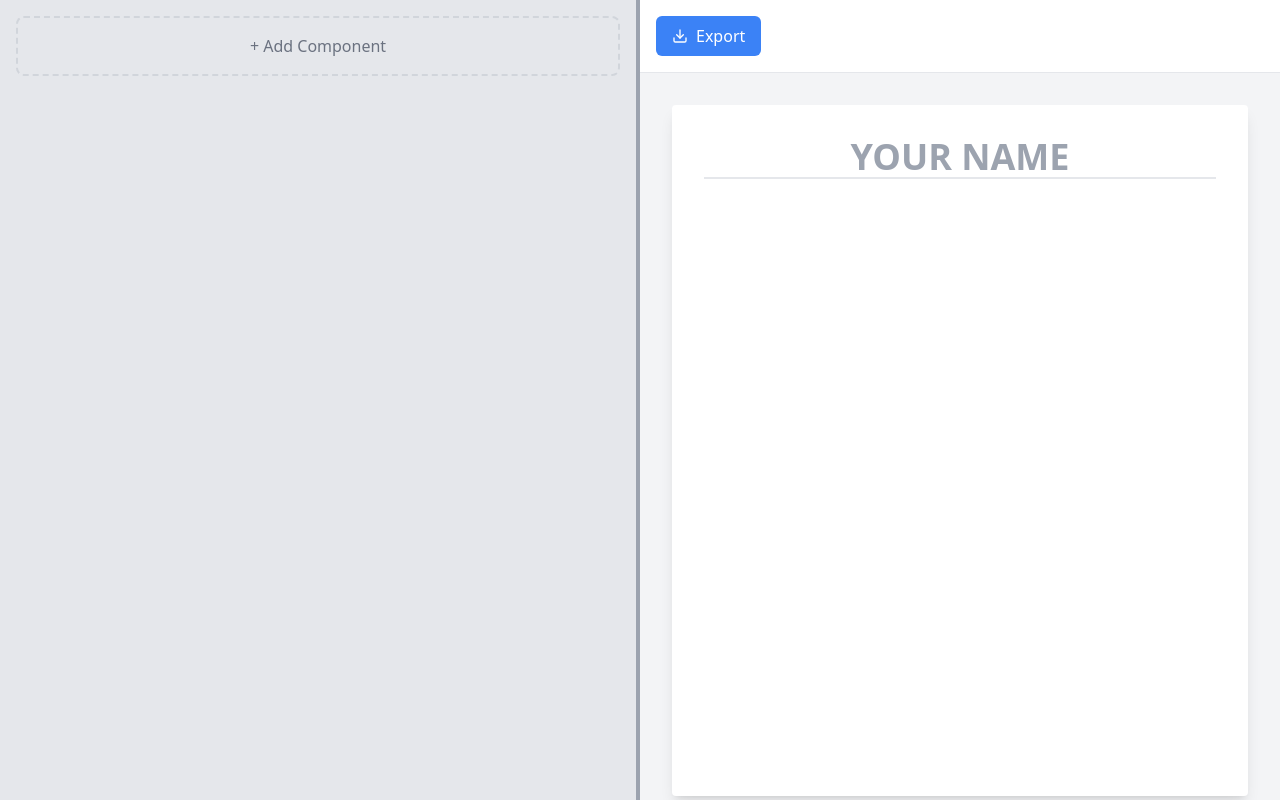
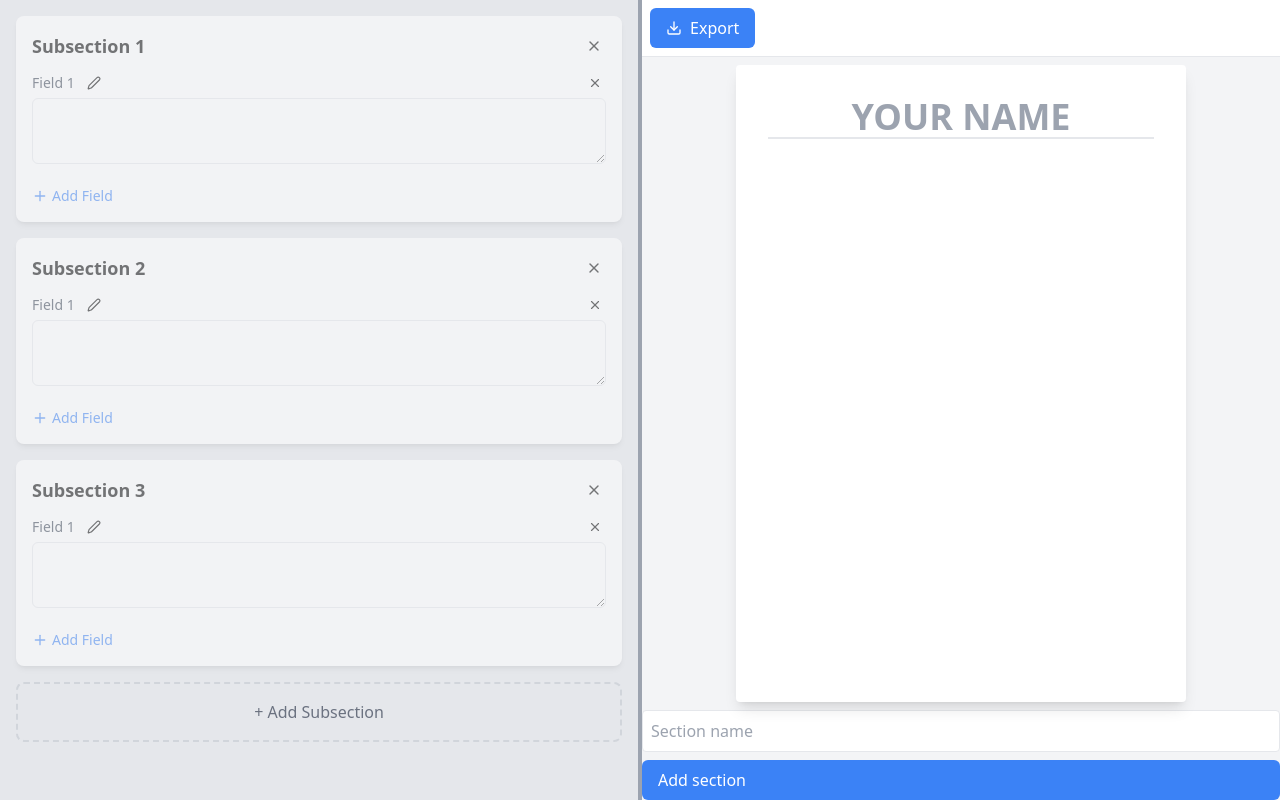
Before and after one commit to ThienDuc3112/hackNRoll25, a React (Vite) app in the folder frontend/: page /editor in a window 1280 px wide. Built offline with nearby package versions, Linux system fonts and the light colour scheme; what @react-pdf/renderer would draw is missing.

Commit message:
Add sections on left panel

```diff
--- a/frontend/src/pages/editor/editor.tsx
+++ b/frontend/src/pages/editor/editor.tsx
@@ -11,9 +11,10 @@ import { ReactNode, useState } from "react";
 import Button from "./button";
 import { PDFViewer, PDFDownloadLink } from "@react-pdf/renderer";
 import Mydocument from "./mydocument";
-import { X, Plus, Edit2, Download } from "lucide-react";
+import { X, Download } from "lucide-react";
 import { Textarea } from "./textarea";
-
+import Subsection from "./subsection";
+// import { Section } from "./section";
 ////////////////////////////////////////////////////////////////////////
 type idItem = string;
 
@@ -131,42 +132,23 @@ type SectionProp = {
   children?: ReactNode;
 };
 
-const Section = (props: SectionProp) => {
+const Section = ({ id, title, children }: SectionProp) => {
   const { isOver, setNodeRef } = useDroppable({
-    id: props.id,
+    id,
   });
+
   return (
+    <div ref={setNodeRef} className="min-w-[50px] w-full p-2">
       <div
-      ref={setNodeRef}
-      style={{
-        minWidth: 50,
-        padding: 8,
-        width: "100%",
-      }}
+        className={`border border-dashed flex flex-col min-h-[200px] ${
+          isOver ? "bg-green-500/20" : "bg-gray-100"
+        }`}
       >
-      <div
-        style={{
-          border: "dashed 1px",
-          display: "flex",
-          flexDirection: "column",
-          minHeight: "200px",
-          backgroundColor: isOver ? "green" : "grey",
-        }}
-      >
-        <span style={{ color: "white", textAlign: "center" }}>
-          {props.title}
-        </span>
-        <div style={{ width: "100%", height: "100%", margin: 0 }}>
-          {props.children}
-        </div>
+        <span className="text-center p-2 font-medium">{title}</span>
+        <div className="w-full h-full m-0">{children}</div>
       </div>
     </div>
   );
-};
-
-type ComponentProp = {
-  id: UniqueIdentifier;
-  children?: ReactNode;
 };
 
 const ExportHandler = ({ name }) => {
@@ -216,48 +198,25 @@ const ExportHandler = ({ name }) => {
   );
 };
 
-// const Component = (props: ComponentProp) => {
-//   const { attributes, listeners, transform, setNodeRef, active } = useDraggable(
-//     {
-//       id: props.id,
-//       attributes: {
-//         tabIndex: 0,
-//       },
-//     }
-//   );
-//   return (
-//     <div
-//       ref={setNodeRef}
-//       {...listeners}
-//       {...attributes}
-//       style={{
-//         border: "solid 1px",
-//         transform: CSS.Translate.toString(transform),
-//         backgroundColor: active && active.id == props.id ? "blue" : undefined,
-//         width: "fit-content",
-//         height: "fit-content",
-//       }}
-//     >
-//       {props.children}
-//     </div>
-//   );
-// };
-
 const Editor = () => {
   const [dividerPosition, setDividerPosition] = useState(50);
   const [newSectionName, setNewSectionName] = useState<string>("");
   const { editorState, move, newSection } = useEditorAtom();
-  const [components, setComponents] = useState([
-    "Education",
-    "Experience",
-    "Skills",
+  const [subsections, setSubsections] = useState([
+    "Subsection 1",
+    "Subsection 2",
+    "Subsection 3",
   ]);
-  const [newComponentName, setNewComponentName] = useState("");
+  const [newSubsectionName, setNewSubsectionName] = useState("");
+  // eslint-disable-next-line @typescript-eslint/no-explicit-any
+  const [droppedSubsections, setDroppedSubsections] = useState<any[]>([]);
   const [showNameInput, setShowNameInput] = useState(false);
   const [name, setName] = useState("");
 
-  const handleMouseDown = () => {
-    const handleMouseMove = (event: { clientX: number }) => {
+  const handleMouseDown = (e: React.MouseEvent) => {
+    e.preventDefault();
+
+    const handleMouseMove = (event: MouseEvent) => {
       const newDividerPosition = (event.clientX / window.innerWidth) * 100;
       setDividerPosition(Math.max(10, Math.min(newDividerPosition, 90)));
     };
@@ -270,35 +229,78 @@ const Editor = () => {
     window.addEventListener("mousemove", handleMouseMove);
     window.addEventListener("mouseup", handleMouseUp);
   };
+
   const onDragEnd = (e: DragEndEvent) => {
-    if (!e.over) return;
     const { over, active } = e;
-    if (!active.data.current) {
-      console.log("active:", active, "\nover:", over);
-      console.log("SOMETHING HAPPEN WTF");
+    if (!over || !active.data.current) return;
+
+    if (active.data.current.type === "subsection") {
+      handleDrop(active.data.current.name, active.data.current.fields);
       return;
     }
-    if (!over.data.current) {
-      move(active.id as string, over.id as string, 0);
-      return;
+
+    const overId = over.id as string;
+    const activeId = active.id as string;
+    const overData = over.data.current;
+
+    if (!overData) {
+      move(activeId, overId, 0);
+    } else {
+      const index = overData.items ? overData.items.length : 0;
+      move(activeId, overId, index);
     }
   };
 
-  // const removeComponent = (name) => {
-  //   setComponents(components.filter((comp) => comp !== name));
-  // };
+  // eslint-disable-next-line @typescript-eslint/no-explicit-any
+  const handleDrop = (subsectionName: string, fields: any[]) => {
+    const isAlreadyDropped = droppedSubsections.some(
+      (subsec) => subsec.name === subsectionName
+    );
 
-  const addNewComponent = () => {
-    if (newComponentName.trim()) {
-      setComponents([...components, newComponentName.trim()]);
-      setNewComponentName("");
+    if (!isAlreadyDropped) {
+      setDroppedSubsections([
+        ...droppedSubsections,
+        {
+          id: Date.now(),
+          name: subsectionName,
+          fields: fields.map((field) => ({
+            ...field,
+            content: field.content || "",
+          })),
+        },
+      ]);
+    }
+  };
+
+  const removeSubsection = (name) => {
+    setSubsections(subsections.filter((subsec) => subsec !== name));
+  };
+
+  const removeDroppedSubsection = (subsectionId) => {
+    setDroppedSubsections(
+      droppedSubsections.filter((subsec) => subsec.id !== subsectionId)
+    );
+  };
+
+  const addNewSubsection = () => {
+    if (newSubsectionName.trim()) {
+      setSubsections([...subsections, newSubsectionName.trim()]);
+      setNewSubsectionName("");
       setShowNameInput(false);
     }
   };
+
+  const updateDroppedSubsectionFields = (subsectionId, newFields) => {
+    setDroppedSubsections(
+      droppedSubsections.map((subsec) =>
+        subsec.id === subsectionId ? { ...subsec, fields: newFields } : subsec
+      )
+    );
+  };
+
   return (
     <DndContext
       onDragStart={() => {
-        //setActive(e.active.id)
         console.log(editorState);
       }}
       onDragEnd={onDragEnd}
@@ -311,18 +313,31 @@ const Editor = () => {
           className="flex h-full flex-col bg-gray-200 p-4 overflow-y-auto"
           style={{ width: `${dividerPosition}%` }}
         >
+          {subsections.map((name) => (
+            <Subsection
+              key={name}
+              name={name}
+              onRemove={() => removeSubsection(name)}
+            />
+          ))}
           {showNameInput ? (
             <div className="w-full p-4 mb-4 border-2 border-dashed border-gray-300 rounded-lg">
               <input
                 type="text"
-                value={newComponentName}
-                onChange={(e) => setNewComponentName(e.target.value)}
+                value={newSectionName}
+                onChange={(e) => setNewSectionName(e.target.value)}
                 className="w-full p-2 mb-2 border rounded"
-                placeholder="Component name"
+                placeholder="New section name"
+                onKeyDown={(e) => {
+                  if (e.key === "Enter" && newSectionName.trim()) {
+                    newSection(newSectionName, newSectionName);
+                    setNewSectionName("");
+                  }
+                }}
               />
               <div className="flex space-x-2">
                 <button
-                  onClick={addNewComponent}
+                  onClick={addNewSubsection}
                   className="px-3 py-1 bg-blue-500 text-white rounded hover:bg-blue-600"
                 >
                   Add
@@ -330,7 +345,7 @@ const Editor = () => {
                 <button
                   onClick={() => {
                     setShowNameInput(false);
-                    setNewComponentName("");
+                    setNewSubsectionName("");
                   }}
                   className="px-3 py-1 bg-gray-500 text-white rounded hover:bg-gray-600"
                 >
@@ -343,7 +358,7 @@ const Editor = () => {
               onClick={() => setShowNameInput(true)}
               className="w-full p-4 border-2 border-dashed border-gray-300 rounded-lg text-gray-500 hover:border-gray-400 hover:text-gray-600"
             >
-              + Add Component
+              + Add Subsection
             </button>
           )}
         </div>
@@ -358,8 +373,8 @@ const Editor = () => {
           style={{ width: `${100 - dividerPosition}%` }}
         >
           {/* Control Bar */}
-          <div className="flex items-center gap-4 p-4 bg-white border-b">
-            <ExportHandler name={name} />
+          <div className="flex items-center gap-4 p-2 bg-white border-b">
+            <ExportHandler name={name} subsections={droppedSubsections} />
             {/* <Button onClick={() => console.log("Button 2")} variant="secondary">
               Button 2
             </Button>
@@ -369,10 +384,10 @@ const Editor = () => {
           </div>
 
           {/* Main Content */}
-          <div className="flex-1 p-8 flex items-center justify-center">
+          <div className=" scroll-m-0 flex-1 p-2 flex items-center justify-center">
             <div
-              className="relative w-[595px] "
-              style={{ aspectRatio: "1/1.2" }}
+              className="relative h-full"
+              style={{ aspectRatio: "1/1.4142" }}
             >
               <div className="absolute inset-0 bg-white rounded shadow-lg p-8 overflow-y-auto">
                 <div className="space-y-8">
@@ -385,8 +400,7 @@ const Editor = () => {
                       onChange={(e) => setName(e.target.value)}
                       className="text-4xl font-bold text-center w-full border-b-2 border-gray-200 focus:outline-none focus:border-gray-400"
                     />
-                    <div className="flex flex-wrap items-center justify-center gap-4 text-gray-600">
-                    </div>
+                    <div className="flex flex-wrap items-center justify-center gap-4 text-gray-600"></div>
                   </div>
                 </div>
               </div>
@@ -402,15 +416,17 @@ const Editor = () => {
               ></Section>
             );
           })}
-          <span style={{ backgroundColor: "aqua" }}>
+          {/* <span style={{ backgroundColor: "aqua" }}> */}
           <input
-              style={{ border: "solid 1px" }}
+            type="text"
             value={newSectionName}
             onChange={(e) => {
               setNewSectionName(e.target.value);
             }}
+            className="w-full p-2 mb-2 border rounded"
+            placeholder="Section name"
           />
-            <button
+          <Button
             onClick={() => {
               if (newSectionName == "") return;
               newSection(newSectionName, newSectionName);
@@ -418,8 +434,8 @@ const Editor = () => {
             }}
           >
             Add section
-            </button>
-          </span>
+          </Button>
+          {/* </span> */}
         </div>
       </div>
     </DndContext>
--- /dev/null
+++ b/frontend/src/pages/editor/subsection.tsx
@@ -0,0 +1,235 @@
+import React, { useState } from "react";
+import { X, Plus, Edit2 } from "lucide-react";
+import { useDraggable } from "@dnd-kit/core";
+import { CSS } from "@dnd-kit/utilities";
+
+const Field = ({
+  id,
+  label,
+  content,
+  onRemove,
+  onUpdateLabel,
+  onUpdateContent,
+}) => {
+  const [isEditing, setIsEditing] = useState(false);
+  const [newLabel, setNewLabel] = useState(label);
+  const [showConfirm, setShowConfirm] = useState(false);
+
+  const handleSubmit = () => {
+    onUpdateLabel(newLabel);
+    setIsEditing(false);
+  };
+
+  return (
+    <div className="mb-4">
+      <div className="flex justify-between items-center mb-1">
+        {isEditing ? (
+          <div className="flex gap-2">
+            <input
+              value={newLabel}
+              onChange={(e) => setNewLabel(e.target.value)}
+              className="text-sm p-1 border rounded"
+              autoFocus
+              onKeyDown={(e) => {
+                if (e.key === "Enter") handleSubmit();
+                if (e.key === "Escape") setIsEditing(false);
+              }}
+            />
+            <button onClick={handleSubmit} className="text-sm text-blue-500">
+              Save
+            </button>
+          </div>
+        ) : (
+          <div className="flex items-center gap-2">
+            <label className="text-sm font-medium text-gray-700">{label}</label>
+            <button
+              onClick={() => setIsEditing(true)}
+              className="p-1 hover:bg-gray-100 rounded"
+            >
+              <Edit2 size={14} />
+            </button>
+          </div>
+        )}
+        <button
+          onClick={() => setShowConfirm(true)}
+          className="p-1 hover:bg-gray-100 rounded"
+        >
+          <X size={14} />
+        </button>
+      </div>
+      <textarea
+        value={content}
+        onChange={(e) => onUpdateContent(e.target.value)}
+        className="w-full p-2 border rounded-md focus:outline-none focus:ring-2 focus:ring-blue-500"
+        rows={2}
+      />
+
+      {showConfirm && (
+        <div className="fixed inset-0 bg-black bg-opacity-50 flex items-center justify-center z-50">
+          <div className="bg-white p-4 rounded-lg shadow-lg max-w-sm w-full mx-4">
+            <h3 className="font-semibold mb-2">Delete Field</h3>
+            <p className="text-gray-600 mb-4">
+              Are you sure you want to delete this field?
+            </p>
+            <div className="flex justify-end gap-2">
+              <button
+                className="px-3 py-1 bg-gray-100 hover:bg-gray-200 rounded"
+                onClick={() => setShowConfirm(false)}
+              >
+                Cancel
+              </button>
+              <button
+                className="px-3 py-1 bg-red-500 text-white hover:bg-red-600 rounded"
+                onClick={() => {
+                  onRemove();
+                  setShowConfirm(false);
+                }}
+              >
+                Delete
+              </button>
+            </div>
+          </div>
+        </div>
+      )}
+    </div>
+  );
+};
+
+const Subsection = ({
+  id,
+  name,
+  isDropped = false,
+  onRemove,
+  fields: initialFields,
+  onFieldsUpdate,
+}) => {
+  const [fields, setFields] = useState(
+    initialFields || [{ id: 1, label: "Field 1", content: "" }]
+  );
+  const [fieldCounter, setFieldCounter] = useState(2);
+  const [showConfirm, setShowConfirm] = useState(false);
+
+  const { attributes, listeners, setNodeRef, transform, isDragging } = useDraggable({
+    id: id,
+    data: {
+      type: 'subsection',
+      name,
+      fields,
+    },
+    disabled: isDropped,
+  });
+
+  const style = {
+    transform: CSS.Transform.toString(transform),
+    touchAction: 'none',
+  };
+
+  const addField = () => {
+    const newFields = [
+      ...fields,
+      { id: fieldCounter, label: `Field ${fieldCounter}`, content: "" },
+    ];
+    updateFields(newFields);
+    setFieldCounter(fieldCounter + 1);
+  };
+
+  const updateFields = (newFields) => {
+    setFields(newFields);
+    if (onFieldsUpdate) {
+      onFieldsUpdate(newFields);
+    }
+  };
+
+  const updateFieldContent = (fieldId, content) => {
+    updateFields(
+      fields.map((field) =>
+        field.id === fieldId ? { ...field, content } : field
+      )
+    );
+  };
+
+  const removeField = (fieldId) => {
+    updateFields(fields.filter((field) => field.id !== fieldId));
+  };
+
+  const updateFieldLabel = (fieldId, newLabel) => {
+    updateFields(
+      fields.map((field) =>
+        field.id === fieldId ? { ...field, label: newLabel } : field
+      )
+    );
+  };
+
+  return (
+    <div
+      ref={setNodeRef}
+      style={style}
+      {...attributes}
+      {...listeners}
+      className={`w-full p-4 mb-4 rounded-lg ${
+        !isDropped ? "bg-white shadow-md cursor-move" : "bg-white shadow-md"
+      } ${isDragging ? "opacity-50" : "opacity-100"}`}
+    >
+      <div className="flex justify-between items-center mb-3">
+        <h3 className="font-semibold text-lg">{name}</h3>
+        <button
+          onClick={() => setShowConfirm(true)}
+          className="p-1 hover:bg-gray-100 rounded"
+        >
+          <X size={16} />
+        </button>
+      </div>
+
+      <div>
+        {fields.map((field) => (
+          <Field
+            key={field.id}
+            id={field.id}
+            label={field.label}
+            content={field.content}
+            onRemove={() => removeField(field.id)}
+            onUpdateLabel={(newLabel) => updateFieldLabel(field.id, newLabel)}
+            onUpdateContent={(content) => updateFieldContent(field.id, content)}
+          />
+        ))}
+      </div>
+
+      <button
+        onClick={addField}
+        className="mt-2 flex items-center text-sm text-blue-500 hover:text-blue-600"
+      >
+        <Plus size={16} className="mr-1" /> Add Field
+      </button>
+
+      {showConfirm && (
+        <div className="fixed inset-0 bg-black bg-opacity-50 flex items-center justify-center z-50">
+          <div className="bg-white p-4 rounded-lg shadow-lg max-w-sm w-full mx-4">
+            <h3 className="font-semibold mb-2">Delete Component</h3>
+            <p className="text-gray-600 mb-4">
+              Are you sure you want to delete this component?
+            </p>
+            <div className="flex justify-end gap-2">
+              <button
+                className="px-3 py-1 bg-gray-100 hover:bg-gray-200 rounded"
+                onClick={() => setShowConfirm(false)}
+              >
+                Cancel
+              </button>
+              <button
+                className="px-3 py-1 bg-red-500 text-white hover:bg-red-600 rounded"
+                onClick={() => {
+                  onRemove();
+                  setShowConfirm(false);
+                }}
+              >
+                Delete
+              </button>
+            </div>
+          </div>
+        </div>
+      )}
+    </div>
+  );
+};
+
+export default Subsection;
```
Lines whose indentation alone changed are shown as unchanged.
